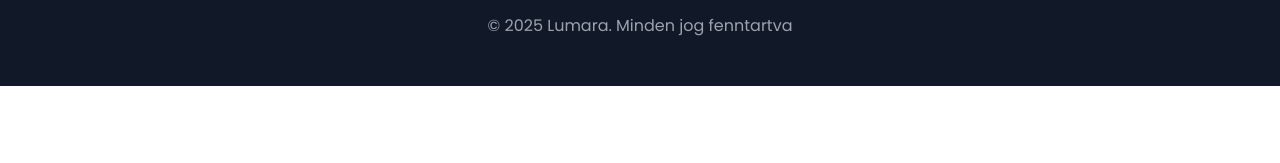
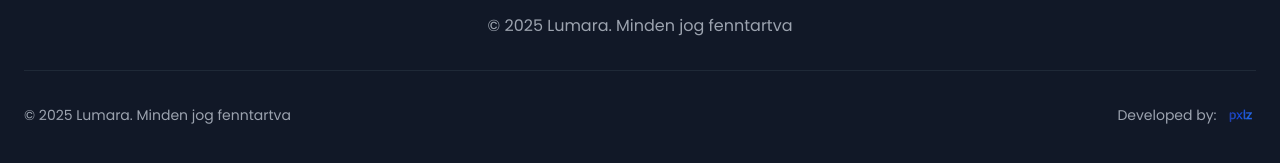
Before and after one commit to Bilel-Rahmouni/lumara, a React (Vite) app: page / in a window 1280 px wide. Shown: the part 4026-4189 px from the top of the page. Before the commit the page ends 4112 px from the top, so only its background shows below. Built offline with nearby package versions, Linux system fonts and the light colour scheme.

Commit message:
first commit

```diff
--- a/src/components/Footer.tsx
+++ b/src/components/Footer.tsx
@@ -1,4 +1,5 @@
 import { useTranslation } from 'react-i18next';
+import pxlzLogo from '../assets/pxlz_logo.png';
 
 const Footer = () => {
   const { t } = useTranslation();
@@ -81,6 +82,19 @@ const Footer = () => {
         <div className="border-t border-gray-800 mt-8 pt-8 text-center text-gray-400">
           <p>&copy; {new Date().getFullYear()} Lumara. {t('footer.rights')}</p>
         </div>
+
+        {/* Copyright and Developed by */}
+        <div className="mt-8 pt-8 border-t border-gray-800 flex flex-col md:flex-row justify-between items-center">
+          <p className="text-gray-400 text-sm">
+            © {new Date().getFullYear()} Lumara. {t('footer.rights')}
+          </p>
+          <div className="flex items-center space-x-2 mt-4 md:mt-0">
+            <span className="text-gray-400 text-sm">Developed by:</span>
+            <a href="https://pxlzstudio.com" target="_blank" rel="noopener noreferrer">
+              <img src={pxlzLogo} alt="PXLZ Logo" className="h-6 hover:opacity-80 transition-opacity" />
+            </a>
+          </div>
+        </div>
       </div>
     </footer>
   );
```
Also changed, not shown: src/assets/pxlz_logo.png (added).
